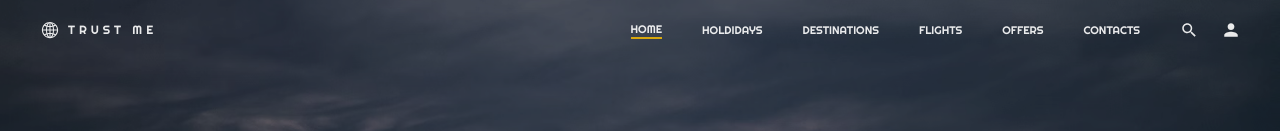
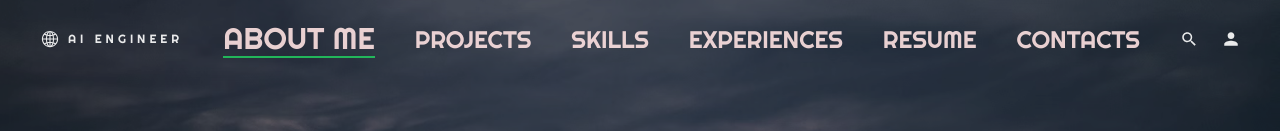
Before and after one commit to haroldcristopher/Portfolio, a Next.js app: page / in a window 1280 px wide. Shown: the top 131 px of the page. Built offline with nearby package versions, Linux system fonts and the light colour scheme.

Commit message:
update header navbar

```diff
--- a/components/Header.tsx
+++ b/components/Header.tsx
@@ -8,11 +8,11 @@ function Header() {
   return (
     <div className=" absolute mt-5 flex w-full flex-wrap items-center justify-between gap-2 px-5 text-xs font-medium uppercase opacity-90 md:px-10">
       <Head>
-        <title>Cool Project</title>
+        <title>Harold Porfolio</title>
       </Head>
       <div className="  flex items-center gap-2 font-medium tracking-[4px]">
         <IoIosGlobe className=" text-xl" />
-        Trust me
+        AI Engineer
       </div>
       <ul className=" flex flex-wrap items-center gap-3 text-[11px] md:gap-10">
         {menus.map((menu, index) => {
@@ -21,8 +21,8 @@ function Header() {
               layout
               key={index}
               className={` ${
-                active == index && " border-b-2 border-b-yellow-500"
-              } inline-block cursor-pointer  border-b-yellow-500 transition duration-300 ease-in-out hover:border-b-2 hover:text-white`}
+                active == index && " border-b-2 border-b-green-500 text-3xl"
+              } inline-block cursor-pointer text-red-100 border-b-green-500 transition duration-500 ease-in-out hover:border-b-2 hover:text-red text-2xl`}
             >
               {menu}
             </motion.li>
@@ -40,10 +40,10 @@ function Header() {
 export default Header;
 
 const menus = [
-  "Home",
-  "Holdidays",
-  "Destinations",
-  "Flights",
-  "Offers",
+  "About me",
+  "Projects",
+  "Skills",
+  "Experiences",
+  "Resume",
   "Contacts",
 ];
```
Also changed, not shown: 1 other file (tests, documents, lock files or other folders).
